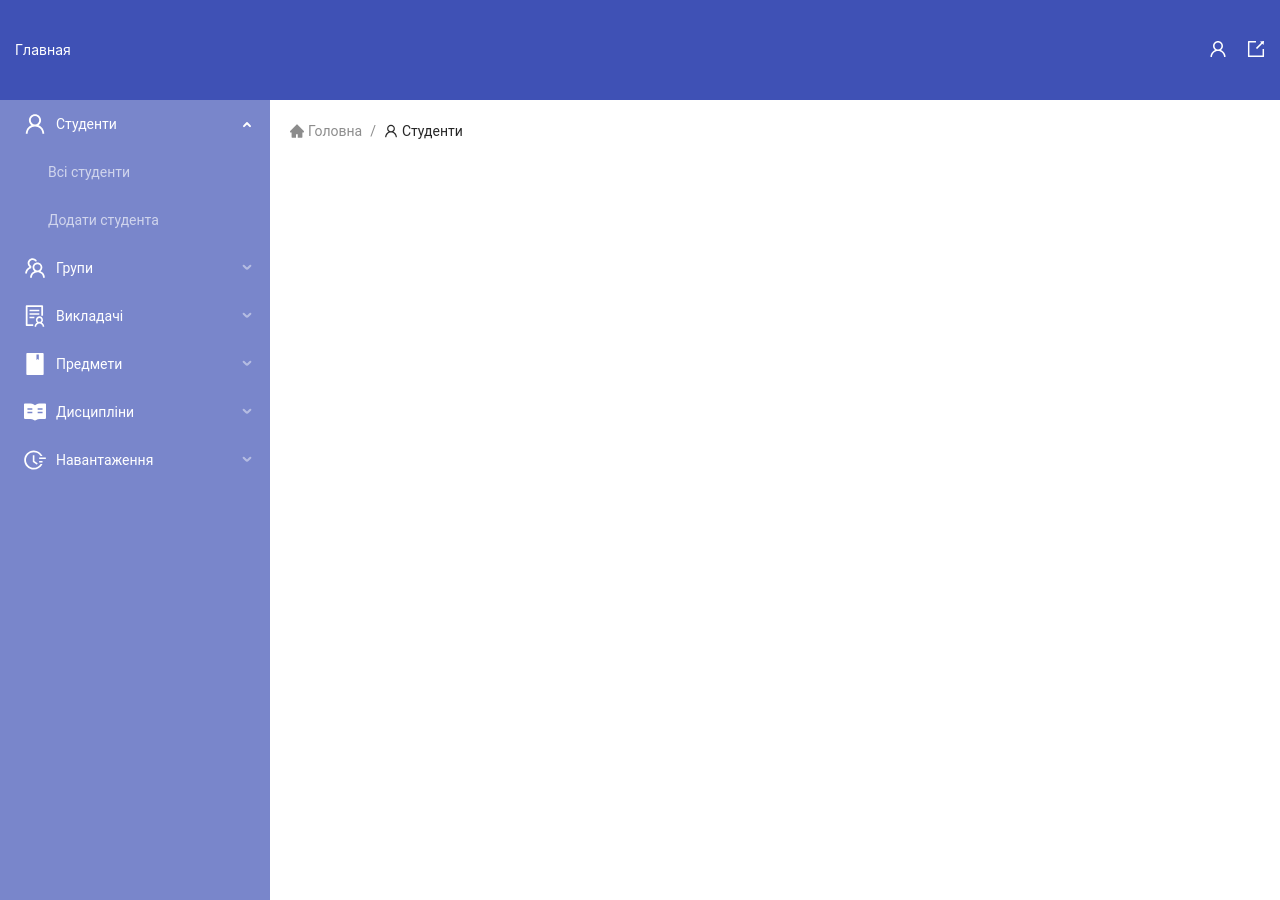
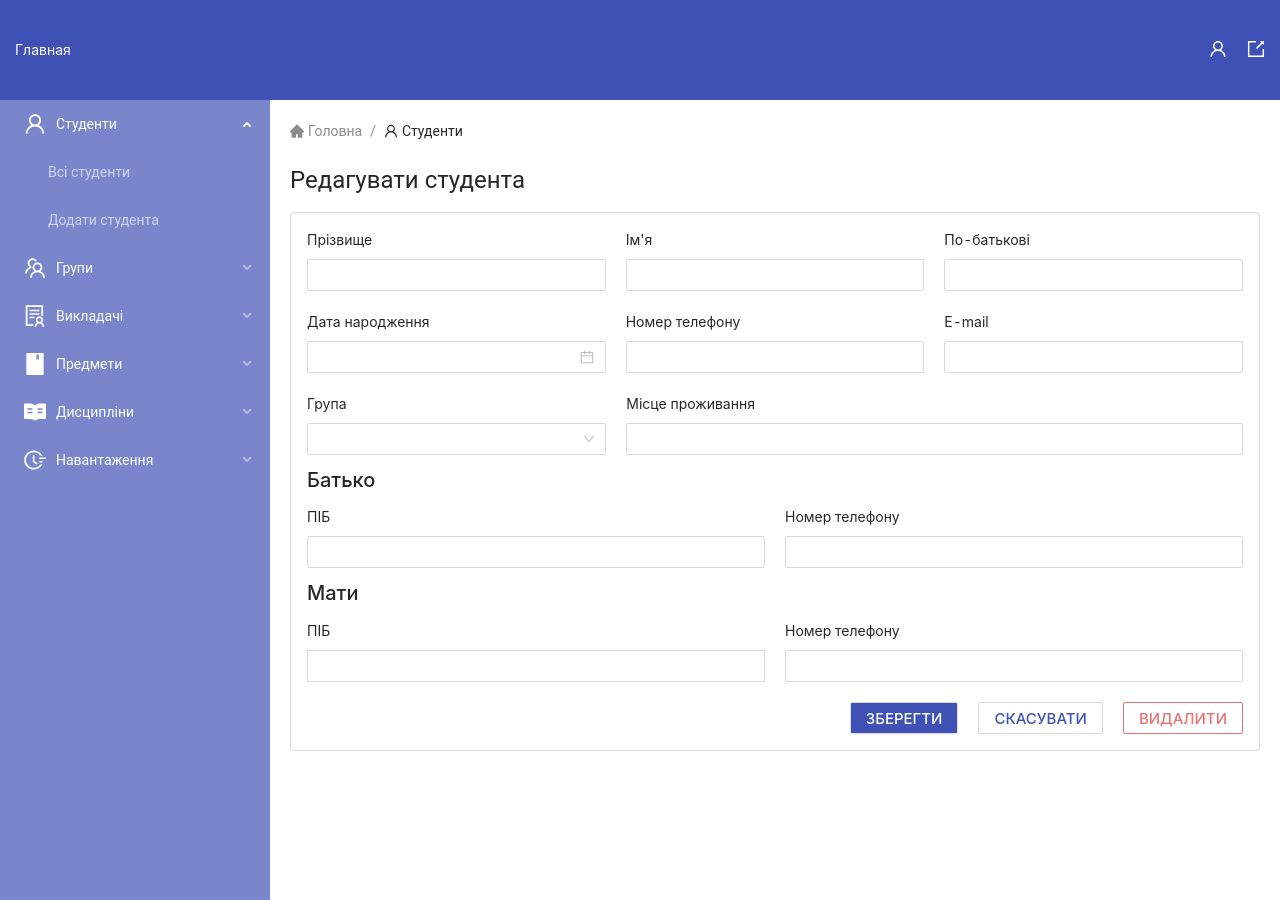
Before and after one commit to LordPozdnyakov/Timetable-for-university-frontend, a React (Create React App) app: page /students/edit-student in a window 1280 px wide. Built offline with nearby package versions, Linux system fonts and the light colour scheme.

Commit message:
add student-form, add add-student-page, add student-edit-page

```diff
--- a/src/Components/Student/Student.tsx
+++ b/src/Components/Student/Student.tsx
@@ -52,7 +52,11 @@ const Student = ({student} : { student: IStudentProps }) => {
           </a>
         </td>
         <td>{address}</td>
-        <td className='table-icon edit-icon'><EditFilled/></td>
+        <td className='table-icon edit-icon'>
+          <Link to='/students/edit-student'>
+            <EditFilled/>
+          </Link>
+        </td>
         <td className='table-icon delete-icon' onClick={showModal}><DeleteFilled/></td>
       </tr>
       <SimpleModal title='Видалити студента?'
--- /dev/null
+++ b/src/Components/StudentForm/StudentForm.scss
@@ -0,0 +1,73 @@
+@import 'src/Shared/variables';
+
+.form {
+  border: 1px solid #d9d9d9;
+  border-radius: 4px;
+  padding: 6px !important;
+
+  &__row {
+    display: flex;
+    justify-content: space-between;
+    flex-wrap: wrap;
+
+    &--buttons {
+      display: flex;
+      justify-content: flex-end;
+      flex-wrap: wrap;
+    }
+  }
+
+  &__item {
+    width: 250px;
+    flex-grow: 1;
+    margin-bottom: 0 !important;
+    padding: 10px !important;
+  }
+
+  &__input {
+    margin-top: 8px !important;
+
+    &--medium {
+      min-width: 50%;
+    }
+
+    &--big {
+      min-width: 66.6%;
+    }
+
+  }
+
+  &__date-picker {
+    display: block !important;
+  }
+
+  &__subtitle {
+    display: block;
+    width: 100%;
+    padding-left: 10px;
+
+    font-size: 20px;
+    font-weight: 500;
+  }
+
+  &__button {
+    margin: 10px;
+    font-size: 15px !important;
+    font-weight: 500 !important;
+    text-transform: uppercase;
+
+    &--save {
+      color: #ffffff !important;
+      background-color: $primary-color !important;
+    }
+
+    &--cancel {
+      color: $primary-color !important;
+    }
+
+    &--delete {
+      color: $error-color !important;
+      border-color: $error-color !important;
+    }
+  }
+}
--- /dev/null
+++ b/src/Components/StudentForm/StudentForm.tsx
@@ -0,0 +1,102 @@
+import React from 'react';
+import {Button, DatePicker, Form, Input, Select} from 'antd';
+import './StudentForm.scss';
+
+const StudentForm = ({editMode}: {editMode: boolean}) => {
+  return (
+    <Form layout='vertical' className='form'>
+      <div className='form__row'>
+        <Form.Item
+          className='form__item'>
+          <label htmlFor='first-name' className='form-label'>Прізвище</label>
+          <Input id='first-name' className='form__input'/>
+        </Form.Item>
+        <Form.Item
+          className='form__item'>
+          <label htmlFor='second-name' className='form-label'>Ім'я</label>
+          <Input id='second-name' className='form__input'/>
+        </Form.Item>
+        <Form.Item
+          className='form__item'>
+          <label htmlFor='third-name' className='form-label'>По-батькові</label>
+          <Input id='third-name' className='form__input'/>
+        </Form.Item>
+      </div>
+      <div className='form__row'>
+        <Form.Item
+          className='form__item'>
+          <label htmlFor='birth-date' className='form-label'>Дата народження</label>
+          <DatePicker id='birth-date' className='form__input form__date-picker' placeholder=''/>
+        </Form.Item>
+        <Form.Item
+          className='form__item'>
+          <label htmlFor='student-phone' className='form-label'>Номер телефону</label>
+          <Input id='student-phone' className='form__input'/>
+        </Form.Item>
+        <Form.Item
+          className='form__item'>
+          <label htmlFor='email' className='form-label'>E-mail</label>
+          <Input id='email' className='form__input'/>
+        </Form.Item>
+      </div>
+      <div className='form__row'>
+        <Form.Item
+          className='form__item'>
+          <label htmlFor='group' className='form-label'>Група</label>
+          <Select id='group' className='form__input'>
+            <Select.Option value='415'>415</Select.Option>
+            <Select.Option value='221'>221</Select.Option>
+          </Select>
+        </Form.Item>
+        <Form.Item
+          className='form__item form__input--big'>
+          <label htmlFor='residence-place' className='form-label'>Місце проживання</label>
+          <Input id='residence-place' className='form__input'/>
+        </Form.Item>
+      </div>
+      <div className='form__row'>
+        <div className='form__subtitle'>Батько</div>
+        <Form.Item
+          className='form__item form__input--medium'>
+          <label htmlFor='father-fullname' className='form-label'>ПІБ</label>
+          <Input id='father-fullname' className='form__input'/>
+        </Form.Item>
+        <Form.Item
+          className='form__item medium-input'>
+          <label htmlFor='father-phone' className='form-label'>Номер телефону</label>
+          <Input id='father-phone' className='form__input'/>
+        </Form.Item>
+      </div>
+      <div className='form__row'>
+        <div className='form__subtitle'>Мати</div>
+        <Form.Item
+          className='form__item form__input--medium'>
+          <label htmlFor='mother-fullname' className='form-label'>ПІБ</label>
+          <Input id='mother-fullname' className='form__input'/>
+        </Form.Item>
+        <Form.Item
+          className='form__item medium-input'>
+          <label htmlFor='mother-phone' className='form-label'>Номер телефону</label>
+          <Input id='mother-phone' className='form__input'/>
+        </Form.Item>
+      </div>
+      <div className='form__row--buttons'>
+        <Button htmlType='submit' className='form__button form__button--save'>
+          Зберегти
+        </Button>
+        <Button htmlType='button' className='form__button form__button--cancel'>
+          Скасувати
+        </Button>
+        {
+          editMode ?
+            <Button htmlType='button' className='form__button form__button--delete'>
+              Видалити
+            </Button>
+            : null
+        }
+      </div>
+    </Form>
+  );
+};
+
+export default StudentForm;
--- a/src/Pages/AddStudentPage/AddStudentPage.tsx
+++ b/src/Pages/AddStudentPage/AddStudentPage.tsx
@@ -1,9 +1,11 @@
 import React from 'react';
+import StudentForm from "../../Components/StudentForm/StudentForm";
 
 const AddStudentPage = () => {
   return (
     <div>
-      Add Student
+      <h5 className='page-title'>Додати студента</h5>
+      <StudentForm editMode={false}/>
     </div>
   );
 };
--- a/src/Pages/HomePage/HomePage.tsx
+++ b/src/Pages/HomePage/HomePage.tsx
@@ -14,6 +14,7 @@ import MainPage from '../MainPage/MainPage';
 import StudentsPage from '../StudentsPage/StudentsPage';
 import TeachersPage from '../TeachersPage/TeachersPage';
 import AddStudentPage from "../AddStudentPage/AddStudentPage";
+import StudentEditPage from "../StudentEditPage/StudentEditPage";
 
 
 const HomePage = () => {
@@ -28,6 +29,7 @@ const HomePage = () => {
                     <Route exact path="/profile" render={() => <ProfileContainerComponent/>}/>
                     <Route exact path='/students' component={StudentsPage} />
                     <Route exact path='/students/add-student' component={AddStudentPage} />
+                    <Route exact path='/students/edit-student' component={StudentEditPage} />
                     <Route exact path='/teachers' component={TeachersPage} />
                 </Switch>
             </div>
--- /dev/null
+++ b/src/Pages/StudentEditPage/StudentEditPage.tsx
@@ -0,0 +1,13 @@
+import React from 'react';
+import StudentForm from "../../Components/StudentForm/StudentForm";
+
+const StudentEditPage = () => {
+  return (
+    <div>
+      <h5 className='page-title'>Редагувати студента</h5>
+      <StudentForm editMode={true}/>
+    </div>
+  );
+};
+
+export default StudentEditPage;
```
